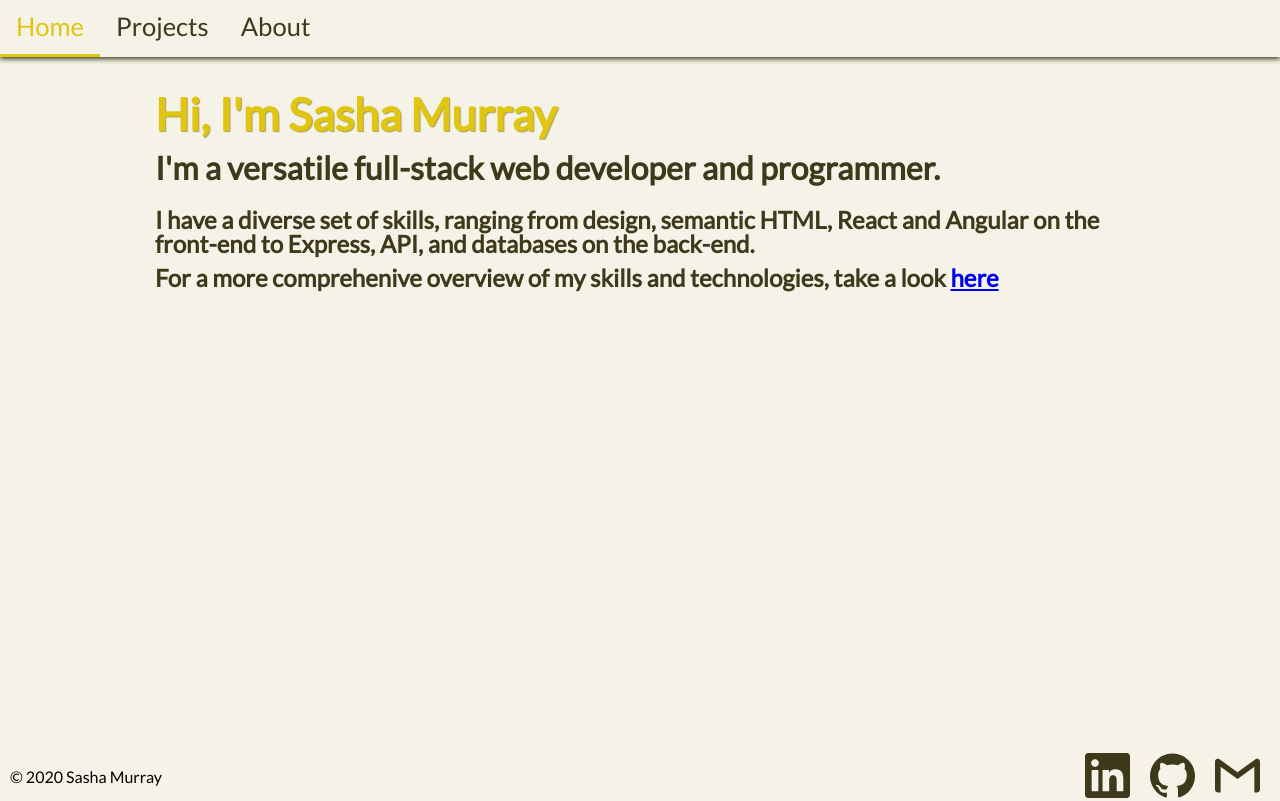
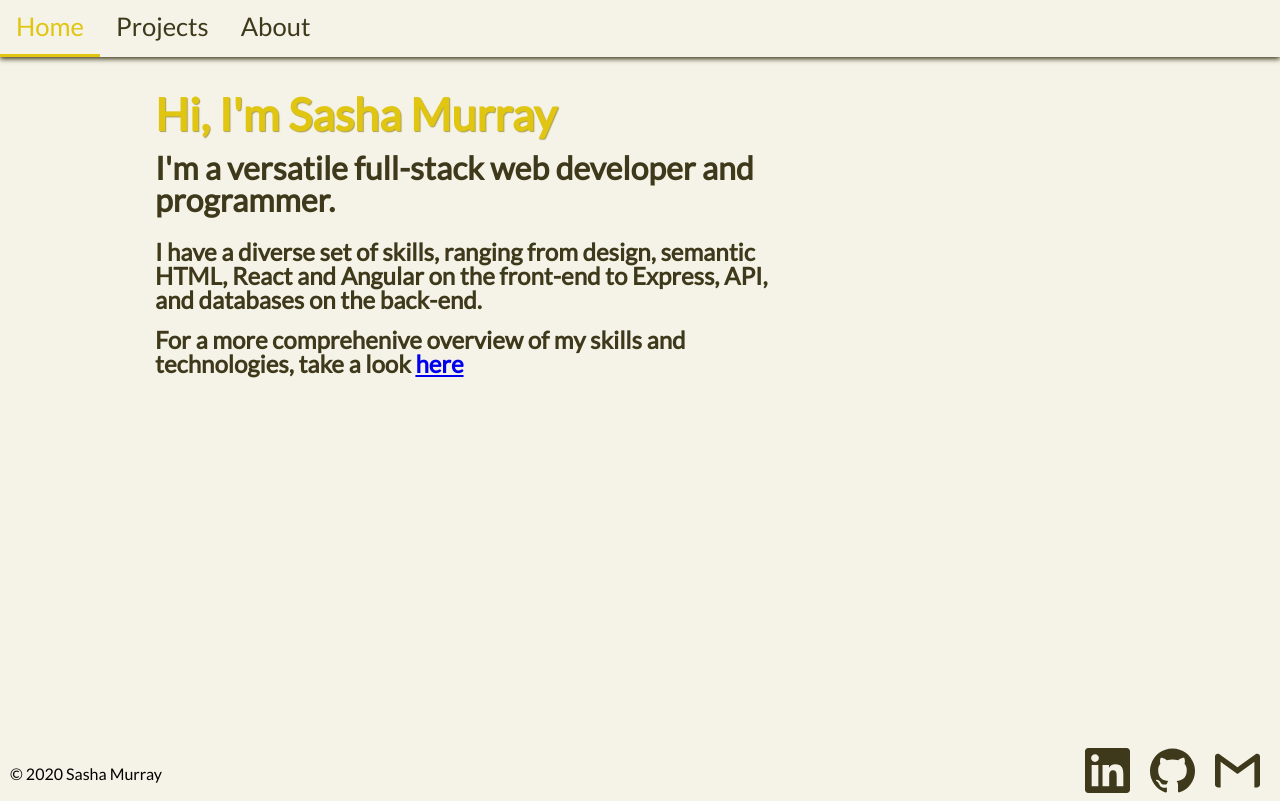
Before and after one commit to sasha-murray/sasha-murray.github.io, a React (Create React App) app: page / in a window 1280 px wide. Built offline with nearby package versions, Linux system fonts and the light colour scheme.

Commit message:
structured SCSS

```diff
--- a/src/styles/_components.scss
+++ b/src/styles/_components.scss
@@ -26,12 +26,7 @@
     }
   }
 }
-.svg {
-  width: 45px;
-  height: 45px;
-  padding: 0 10px;
-  fill: $secondary;
-}
+
 
 footer {
   position: absolute;
@@ -40,12 +35,22 @@ footer {
   justify-content: space-between;
   bottom: 0;
   width: 100%;
+
+  .svg {
+    width: 45px;
+    height: 45px;
+    padding: 0 10px;
+    fill: $secondary;
+  }
+
   .left {
     padding-left: 10px;
     float: left;
   }
+
   .right {
     float: right;
     padding-right: 10px;
+    padding-bottom: 5px;
   }
 }
--- a/src/styles/_layout.scss
+++ b/src/styles/_layout.scss
@@ -1,47 +1,34 @@
 .container  {
   position: relative;
+  display: flex;
   margin: 20px auto;
+  justify-content: center;
+  align-items: center;
+  max-width: 1000px;
+}
+
+article {
+  width: 100vw;
+  grid-template-columns: repeat(auto-fit, minmax(240px, 333px));
   display: grid;
-  max-width: 1000px;
-  flex-direction: row;
-  align-items: center;
-  grid-template-columns: repeat(auto-fill, minmax(325px, 1fr));
-
-  .list {
-    display: grid;
-    justify-items: center;
-    grid-column: span 4;
-    grid-template-columns: repeat(3, 1fr);
-
-    h3 {
-      font-size: 1.5rem;
-      margin-bottom: 0.4rem;
-    }
+  padding: 15px;
+  color: $secondary;
 
   @media screen and (max-width: $mobile-breakpoint) {
     grid-template-columns: 1fr;
   }
-    .header {
-      grid-column: span 3;
-      text-align: center;
 
-      @media screen and (max-width: $mobile-breakpoint) {
-        grid-column: auto;
-      }
-    }
+  section {
+    padding-left: 1rem;
   }
 
-  article {
-    padding: 15px;
-    color: $secondary;
-    grid-column: span 4;
+  header {
+    grid-column: 1 / span 2;
+    margin-right: 1rem;
     @media screen and (max-width: $mobile-breakpoint) {
-      grid-column: auto;
+      grid-column: 1;
     }
-    .header {
-      &.about {
-        display: flex;
-      }
+
     h1 {
     color: $primary;
     font-size: 2.8rem;
@@ -58,42 +45,52 @@
     p {
       font-size: 1.5rem;
       font-weight: 600;
+      margin-bottom: 1rem;
     }
   }
   p {
     margin-top: 10px;
   }
-  .socials {
+  .skill-list {
+    display: grid;
     justify-items: center;
-    margin-top: 10px;
+    grid-column: 1 / span 3;
+    grid-template-columns: repeat(3, 1fr);
+
+    header {
+      grid-column: 1 / span 3;
+      text-align: center;
+
+      @media screen and (max-width: $mobile-breakpoint) {
+        text-align: left;
+        grid-column: auto;
+      }
+    }
+
+    @media screen and (max-width: $mobile-breakpoint) {
+      justify-items: left;
+      grid-template-columns: 1fr;
+    }
+
+    h3 {
+      font-size: 1.5rem;
+      margin: 0.4rem 0;
+    }
+
+    li {
+      margin-left: 0.5rem;
+    }
   }
 }
 .portrait {
+grid-column: 3 / 4;
+margin-bottom: 1rem;
+@media screen and (max-width: $mobile-breakpoint) {
+  grid-column: 1;
+}
 img {
-      height: 300px;
-      width: auto;
-      object-fit: cover;
+  height: 100%;
+  max-height: 280px;
+  object-fit: contain;
   }
 }
-}
-
-.test .container{
-  margin: 0 auto;
-}
-
-
-
-
-
-// .test article{
-//   background-color: $tertiary;
-// }
-// .test h1{
-//   color: $primary;
-// }
-// .test h2{
-//   color: $secondary;
-// }
-// .test p{
-//   color: $secondary;
-// }
```
Lines whose indentation alone changed are shown as unchanged.
